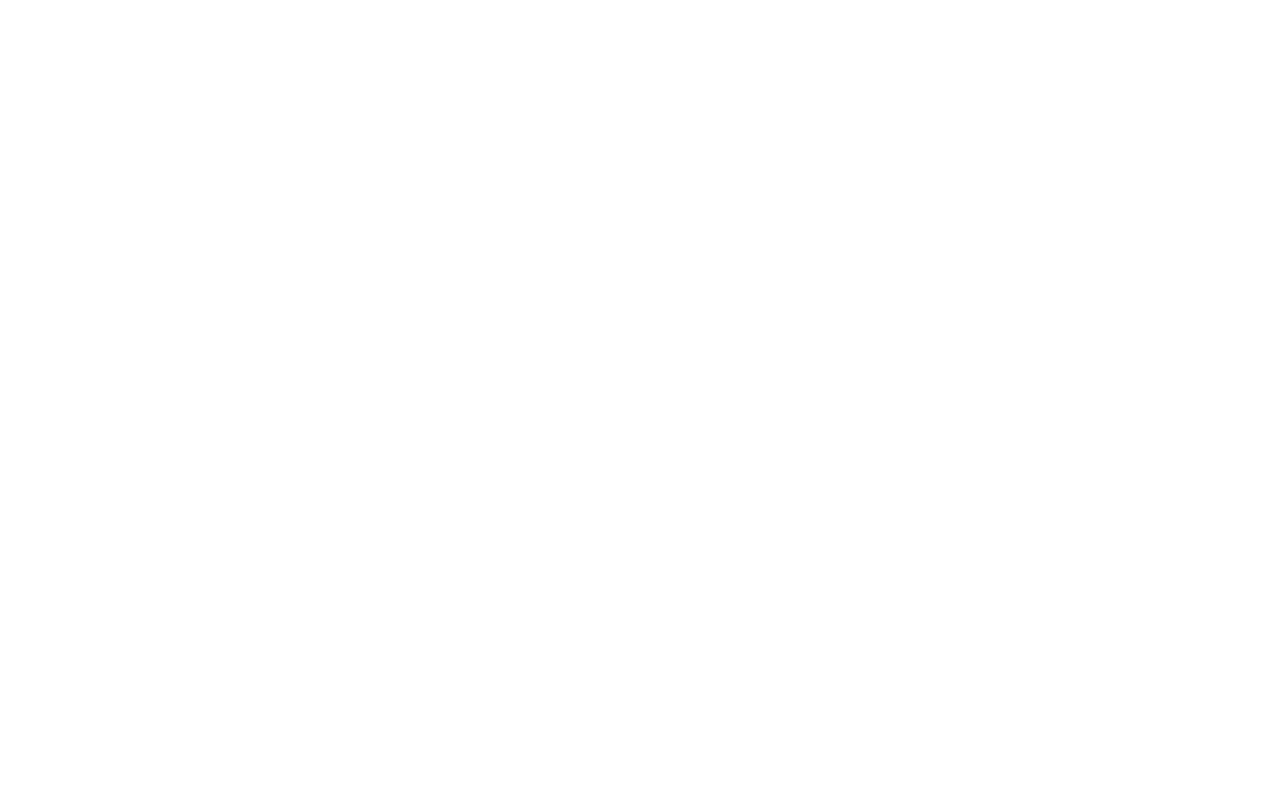
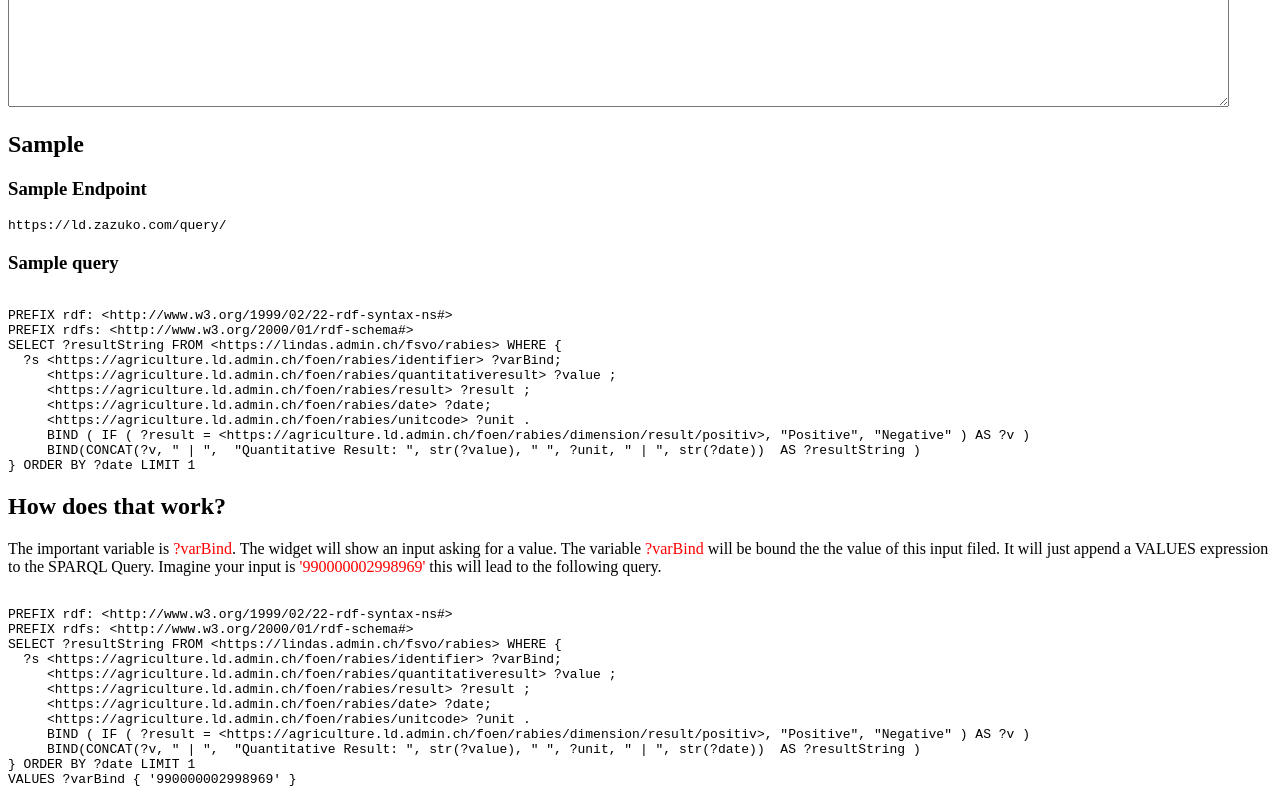
Before and after one commit to zazuko/ld-widget, an Angular app: page /config in a window 1280 px wide. Shown: the part 538-1338 px from the top of the page. Before the commit the page ends 800 px from the top, so only its background shows below. Built offline with nearby package versions, Linux system fonts and the light colour scheme.

Commit message:
added sample

```diff
--- a/src/app/config/config.component.html
+++ b/src/app/config/config.component.html
@@ -1 +1 @@
-<app-ld-widget-config></app-ld-widget-config>
+<app-ld-widget-config [endpoint]="endpoint" [query]="sparqlQuery"></app-ld-widget-config>
--- a/src/app/config/config.component.ts
+++ b/src/app/config/config.component.ts
@@ -1,13 +1,28 @@
-import { Component } from '@angular/core';
-import { CommonModule } from '@angular/common';
+import { Component, OnInit } from '@angular/core';
 import { LdWidgetConfigComponent } from '../ld-widget-config/ld-widget-config.component';
+import { ActivatedRoute, Router, RouterModule } from '@angular/router';
 
 @Component({
   standalone: true,
-  imports: [LdWidgetConfigComponent],
+  imports: [LdWidgetConfigComponent, RouterModule],
   templateUrl: './config.component.html',
   styleUrls: ['./config.component.scss']
 })
-export class ConfigComponent {
+export class ConfigComponent implements OnInit {
+
+  endpoint = '';
+  sparqlQuery = '';
+
+  constructor(private router: Router, private route: ActivatedRoute) { }
+
+  ngOnInit(): void {
+    this.route.queryParamMap.subscribe((params) => {
+      this.endpoint = params.get('e') ?? '';
+      this.sparqlQuery = params.get('q') ?? '';
+    });
+  }
+
+
+
 
 }
--- a/src/app/ld-widget-config/ld-widget-config.component.html
+++ b/src/app/ld-widget-config/ld-widget-config.component.html
@@ -2,13 +2,14 @@
 <div>
     <p>Test link</p>
     <div *ngIf="isLinkValid">
-        <a [href]="link" _blank>{{link}}</a>
+        <a [href]="link" target="_blank">{{link}}</a>
     </div>
     <div *ngIf="!isLinkValid">
         <p>{{link}}</p>
     </div>
 </div>
-
+<br>
+<br>
 <form [formGroup]="widgetConfigForm">
     <div>
         <label for="endpoint">SPARQL Endpoint</label>
@@ -16,6 +17,25 @@
     </div>
     <div>
         <label for="query">SPARQL Query</label>
-        <textarea id="query" formControlName="query" style="margin-right: 4px"></textarea>
+        <textarea id="query" rows="30" cols="150" formControlName="query" style="margin-right: 4px"></textarea>
     </div>
 </form>
+
+
+<div>
+    <h2>Sample</h2>
+    <h3>Sample Endpoint</h3>
+    <pre>{{sampleEndpoint}}</pre>
+    <h3>Sample query</h3>
+    <pre>{{sampleQuery}}</pre>
+</div>
+
+
+<div>
+    <h2>How does that work?</h2>
+    <p>
+        The important variable is <span style="color: red;">?varBind</span>. The widget will show an input asking for a value. The variable <span style="color: red;">?varBind</span> will be bound the the value of this input filed.
+        It will just append a VALUES expression to the SPARQL Query. Imagine your input is <span style="color: red;">'990000002998969'</span> this will lead to the following query.
+    </p>
+  <pre>{{sampleQuery}}{{sampleValues}}</pre>
+</div>
--- a/src/app/ld-widget-config/ld-widget-config.component.ts
+++ b/src/app/ld-widget-config/ld-widget-config.component.ts
@@ -1,9 +1,10 @@
-import { Component, OnDestroy, OnInit } from '@angular/core';
+import { Component, Input, OnChanges, OnDestroy, OnInit, SimpleChanges } from '@angular/core';
 import { NgFor, NgIf } from '@angular/common';
 import { FormControl, FormGroup, FormsModule, ReactiveFormsModule, Validators } from '@angular/forms';
 import { HttpClientModule } from '@angular/common/http';
 import { filter, Subject, takeUntil } from 'rxjs';
 import { UrlSegment } from '@angular/router';
+import { isNgContainer } from '@angular/compiler';
 
 @Component({
   selector: 'app-ld-widget-config',
@@ -12,46 +13,66 @@
   templateUrl: './ld-widget-config.component.html',
   styleUrls: ['./ld-widget-config.component.scss']
 })
-export class LdWidgetConfigComponent implements OnInit, OnDestroy {
-  ldWidgetUrl = window.location.href.replace('config', '');
+export class LdWidgetConfigComponent implements OnInit, OnDestroy, OnChanges {
+  @Input() query = '';
+  @Input() endpoint = '';
+
+  ldWidgetUrl = window.location.href.split('?')[0]?.replace('config', '') ?? '';
   link = '';
   isLinkValid = false;
+  sampleQuery = SAMPLE_SPARQL_QUERY;
+  sampleEndpoint = SAMPLE_ENDPOINT;
+  sampleValues = SAMPLE_VALUES;
 
   formControlNames: string[] = [];
 
   private destroy$ = new Subject<void>();
 
-
-
   public widgetConfigForm = new FormGroup({
-    endpoint: new FormControl<string>('https://ld.zazuko.com/query', Validators.required),
-    query: new FormControl<string>('', Validators.required),
+    endpoint: new FormControl<string>(this.endpoint, Validators.required),
+    query: new FormControl<string>(this.query, Validators.required),
   });
 
   constructor() {
+  }
 
-
-
-  }
-  ngOnDestroy(): void {
-    this.destroy$.next();
-    this.destroy$.complete();
-  }
 
   ngOnInit(): void {
     this.widgetConfigForm.valueChanges.pipe(
       takeUntil(this.destroy$)).subscribe(fromValues => {
         const endpoint = fromValues.endpoint ?? '';
         const query = fromValues.query ?? '';
-
-        this.isLinkValid = this._checkIfLinkValid(endpoint, query)
-        if(this.isLinkValid) {
-          this.link = `${this.ldWidgetUrl}?e=${encodeURIComponent(endpoint)}&q=${encodeURIComponent(query)}`
-        } else {
-          this.link = '';
-        }
+        this._createLinkIfValid(endpoint, query);
       })
   }
+
+  private _createLinkIfValid(endpoint: string, query: string) {
+    this.isLinkValid = this._checkIfLinkValid(endpoint, query);
+    if (this.isLinkValid) {
+      this.link = `${this.ldWidgetUrl}?e=${encodeURIComponent(endpoint)}&q=${encodeURIComponent(query)}`;
+    } else {
+      this.link = '';
+    }
+  }
+
+  ngOnChanges(changes: SimpleChanges): void {
+    if (changes['query']?.currentValue) {
+      this.query = changes['query']?.currentValue.trim();
+      this.widgetConfigForm.get('query')?.setValue(this.query);
+    }
+    if (changes['endpoint']?.currentValue) {
+      this.endpoint = changes['endpoint'].currentValue.trim();
+      this.widgetConfigForm.get('endpoint')?.setValue(this.endpoint);
+    }
+    this._createLinkIfValid(this.endpoint, this.query);
+  }
+
+  ngOnDestroy(): void {
+    this.destroy$.next();
+    this.destroy$.complete();
+  }
+
+
 
   private _checkIfLinkValid(endpoint: string, query: string): boolean {
     return (this._checkEndpoint(endpoint) && this._checkQuery(query));
@@ -72,3 +93,20 @@
     return query.includes('?varBind');
   }
 }
+
+const SAMPLE_ENDPOINT = 'https://ld.zazuko.com/query/';
+const SAMPLE_SPARQL_QUERY = `
+PREFIX rdf: <http://www.w3.org/1999/02/22-rdf-syntax-ns#>
+PREFIX rdfs: <http://www.w3.org/2000/01/rdf-schema#>
+SELECT ?resultString FROM <https://lindas.admin.ch/fsvo/rabies> WHERE {
+  ?s <https://agriculture.ld.admin.ch/foen/rabies/identifier> ?varBind;
+     <https://agriculture.ld.admin.ch/foen/rabies/quantitativeresult> ?value ;
+     <https://agriculture.ld.admin.ch/foen/rabies/result> ?result ;
+     <https://agriculture.ld.admin.ch/foen/rabies/date> ?date;
+     <https://agriculture.ld.admin.ch/foen/rabies/unitcode> ?unit .
+     BIND ( IF ( ?result = <https://agriculture.ld.admin.ch/foen/rabies/dimension/result/positiv>, "Positive", "Negative" ) AS ?v )
+     BIND(CONCAT(?v, " | ",  "Quantitative Result: ", str(?value), " ", ?unit, " | ", str(?date))  AS ?resultString )
+} ORDER BY ?date LIMIT 1
+`;
+
+const SAMPLE_VALUES = `VALUES ?varBind { '990000002998969' }`;
--- a/src/app/widget/widget.component.ts
+++ b/src/app/widget/widget.component.ts
@@ -17,6 +17,7 @@
 export class WidgetComponent {
 
   error: string | null = null;
+
   sparqlQuery = '';
   endpoint = '';
 
@@ -29,6 +30,10 @@
       this.endpoint = params.get('e') ?? '';
       this.sparqlQuery = params.get('q') ?? '';
 
+      console.log('GET FROM ROUTER')
+      console.log(this.endpoint)
+      console.log(this.sparqlQuery)
+
       if (this.endpoint.length < 1 || this.sparqlQuery.length < 1) {
         this.error = `Not enough information to proceed: ${this.endpoint.length === 0 ? '\nendpoint missing' : ''} ${this.sparqlQuery.length === 0 ? '\nsparql query missing' : ''}`;
       }
```
Also changed, not shown: 1 other file (tests, documents, lock files or other folders).
